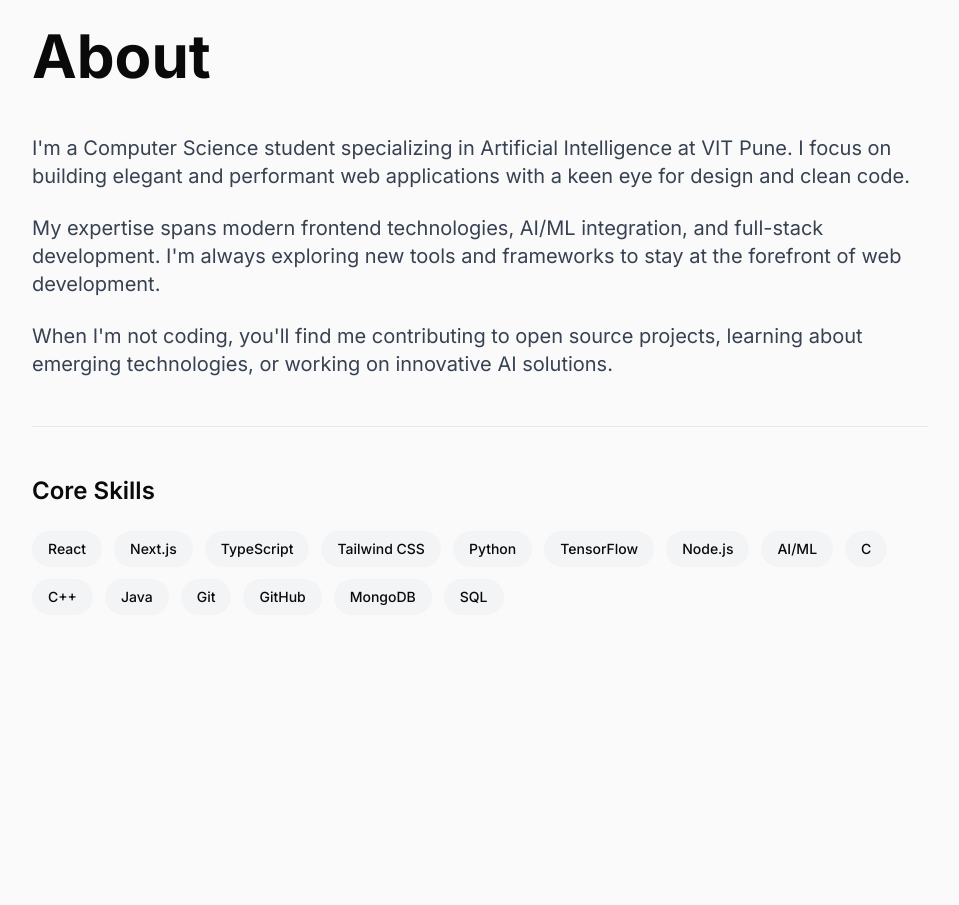
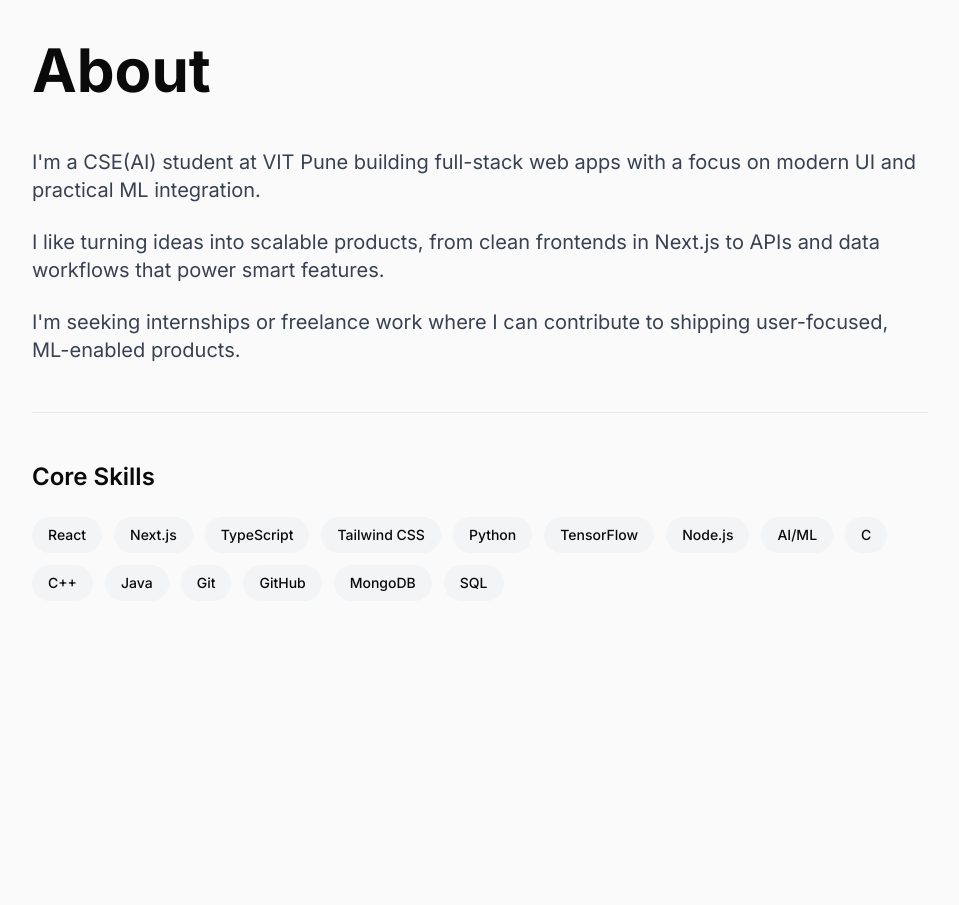
Before and after one commit to sohamx0/Portfolio, a Next.js app: page / in a window 1280 px wide. Shown: the part 880-1785 px from the top of the page, without its empty margins (160-1119 px from the left). Built offline with nearby package versions, Linux system fonts and the light colour scheme.

Commit message:
feat: update About section with new personal description and focus areas

```diff
--- a/src/components/sections/About.tsx
+++ b/src/components/sections/About.tsx
@@ -29,9 +29,9 @@ export default function About() {
 
           <div className="space-y-6 text-lg md:text-xl text-gray-700 dark:text-gray-300 leading-relaxed">
             {[
-              "I'm a Computer Science student specializing in Artificial Intelligence at VIT Pune. I focus on building elegant and performant web applications with a keen eye for design and clean code.",
-              "My expertise spans modern frontend technologies, AI/ML integration, and full-stack development. I'm always exploring new tools and frameworks to stay at the forefront of web development.",
-              "When I'm not coding, you'll find me contributing to open source projects, learning about emerging technologies, or working on innovative AI solutions."
+              "I'm a CSE(AI) student at VIT Pune building full-stack web apps with a focus on modern UI and practical ML integration.",
+              "I like turning ideas into scalable products, from clean frontends in Next.js to APIs and data workflows that power smart features.",
+              "I'm seeking internships or freelance work where I can contribute to shipping user-focused, ML-enabled products."
             ].map((text, i) => (
               <motion.p
                 key={i}
```
